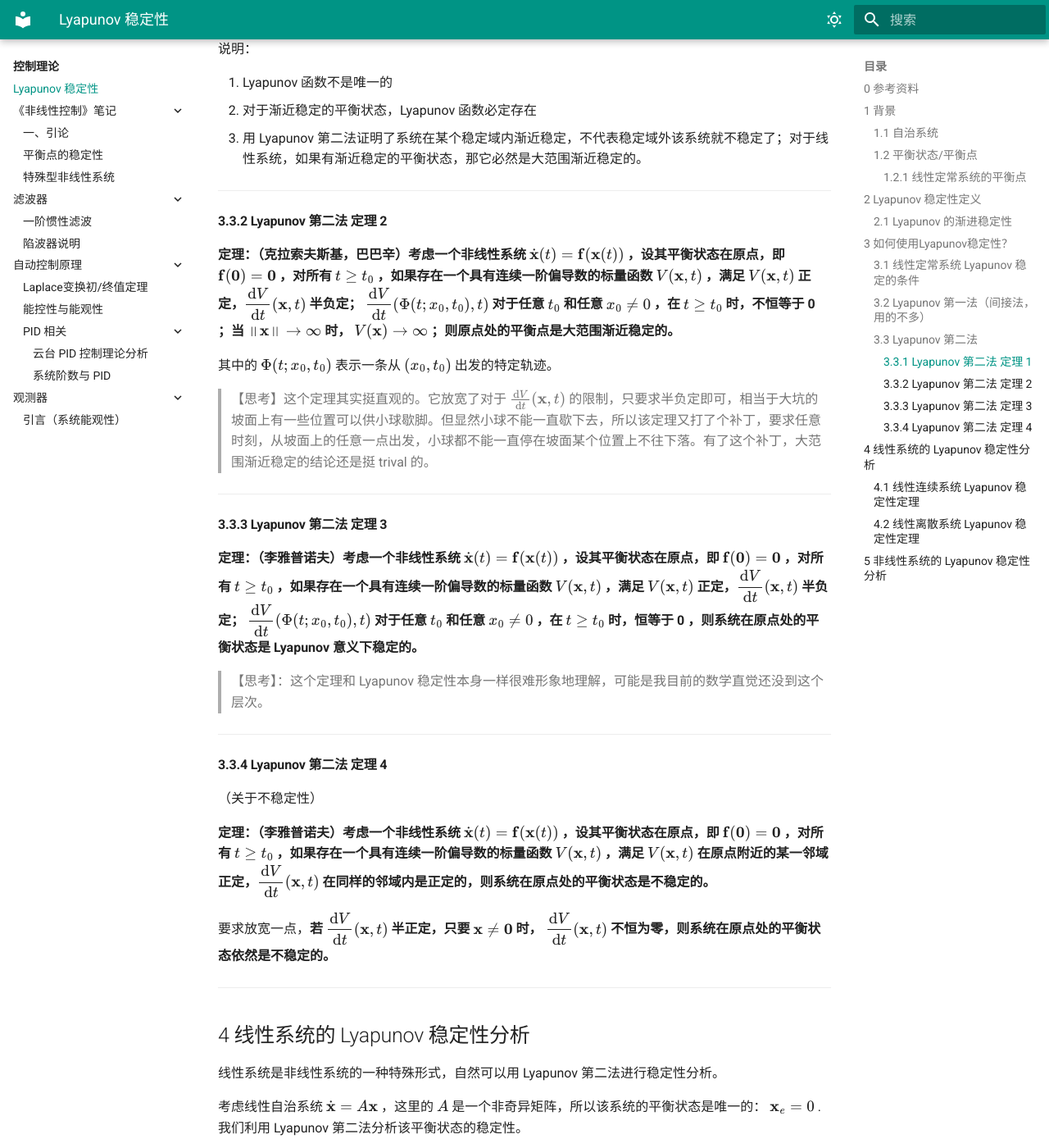
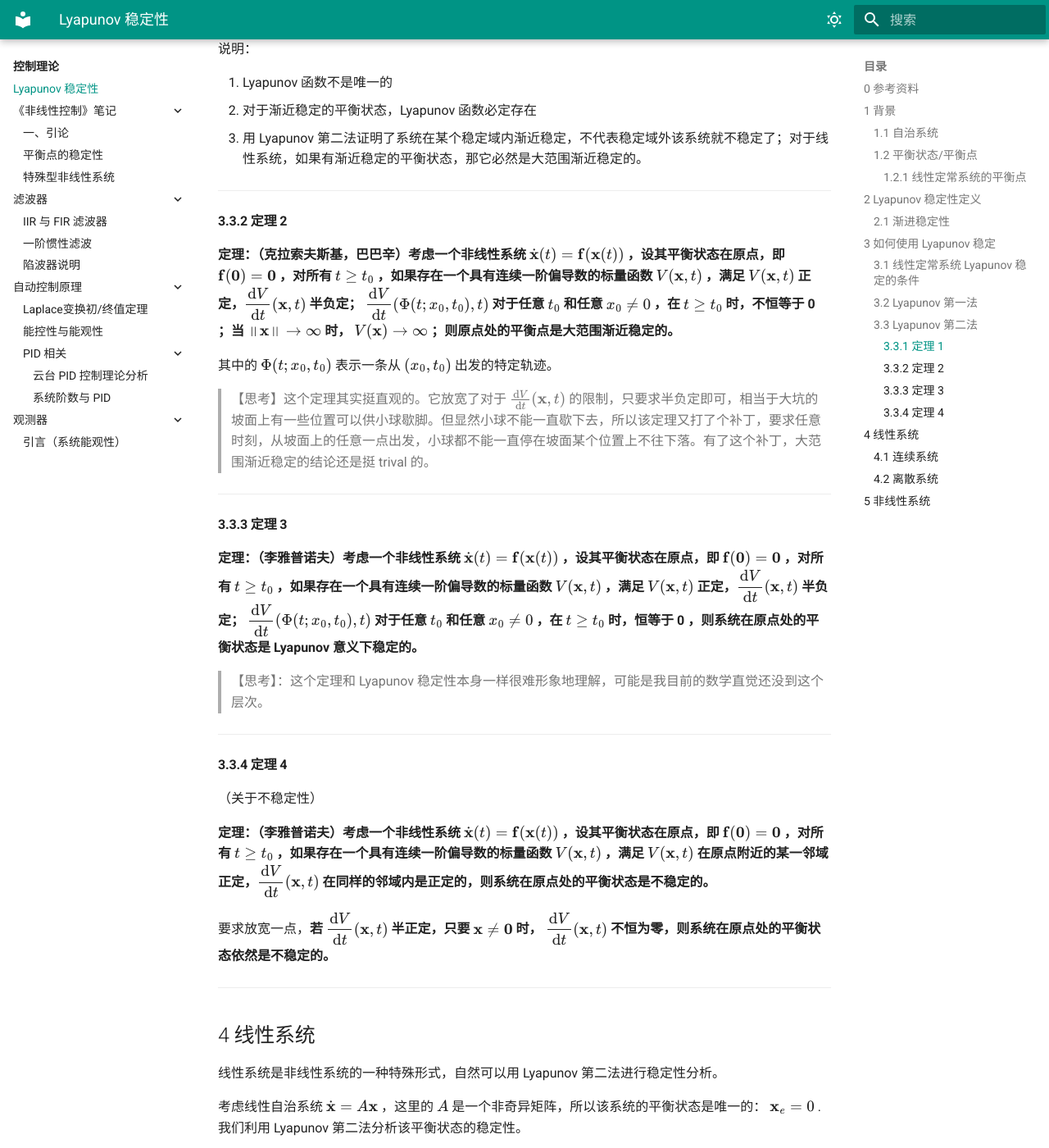
Before and after one commit to cloudmosquito/cloudmosquito.github.io, an MkDocs documentation site: the page built from docs/控制理论/Lyapunov 稳定性.md, in a window 1280 px wide and 1400 px high, scrolled down 6066 px. Shown: the whole window at 82% size. Built offline with MkDocs 1.6.1 and Material for MkDocs 9.7.7, drawn with Linux system fonts in a browser that asks for light colours; some of the changed text lies outside the part shown.

Commit message:
docs: 新增《IIR 与 FIR 滤波器》

```diff
--- a/docs/控制理论/Lyapunov 稳定性.md
+++ b/docs/控制理论/Lyapunov 稳定性.md
@@ -78,7 +78,7 @@
 >
 > 事实上，Lyapunov 稳定性的定义只规定了**系统状态初值在离平衡点无限近的一个邻域内时，系统状态无限趋近于稳定**。而这个新定义则要求系统状态初值在平衡点的任意大邻域内时，系统状态都不发散到无穷。
 
-### 2.1 Lyapunov 的渐进稳定性
+### 2.1 渐进稳定性
 
 ![](./Lyapunov%20稳定性.assets/Lyapunov稳定性分类.png){width=100%}
 
@@ -92,7 +92,7 @@
 
 ---
 
-## 3 如何使用Lyapunov稳定性？
+## 3 如何使用 Lyapunov 稳定
 
 ### 3.1 线性定常系统 Lyapunov 稳定的条件
 
@@ -110,7 +110,7 @@
 
 ---
 
-### 3.2 Lyapunov 第一法（间接法，用的不多）
+### 3.2 Lyapunov 第一法
 
 **基本思路**：对于一个非线性系统，将它在平衡点位置做线性化，然后按照线性系统的方式来判断其Lyapunov稳定性。
 
@@ -160,7 +160,7 @@
 
 ---
 
-#### 3.3.1 Lyapunov 第二法 定理 1
+#### 3.3.1 定理 1
 
 **定理：考虑一个非线性系统 $\dot{\mathbf{x}}(t) = \mathbf{f}(\mathbf{x}(t))$ ，设其平衡状态在原点，即 $\mathbf{f}(\mathbf{0}) = \mathbf{0}$ ，对所有 $t \ge t_0$ ，如果存在一个具有连续一阶偏导数的标量函数 $V(\mathbf{x},t)$ ，满足 $V(\mathbf{x}, t)$ 正定，$\dfrac{\mathrm{d}V}{\mathrm{d}t}(\mathbf{x}, t)$ 负定，则原点处的平衡点是渐近稳定的。**
 
@@ -182,7 +182,7 @@
 
 ---
 
-#### 3.3.2 Lyapunov 第二法 定理 2
+#### 3.3.2 定理 2
 
 **定理：（克拉索夫斯基，巴巴辛）考虑一个非线性系统 $\dot{\mathbf{x}}(t) = \mathbf{f}(\mathbf{x}(t))$ ，设其平衡状态在原点，即 $\mathbf{f}(\mathbf{0}) = \mathbf{0}$ ，对所有 $t \ge t_0$ ，如果存在一个具有连续一阶偏导数的标量函数 $V(\mathbf{x},t)$ ，满足 $V(\mathbf{x}, t)$ 正定，$\dfrac{\mathrm{d}V}{\mathrm{d}t}(\mathbf{x}, t)$ 半负定； $\dfrac{\mathrm{d}V}{\mathrm{d}t}(\Phi(t;x_0,t_0),t)$ 对于任意 $t_0$ 和任意 $x_0 \neq 0$ ，在 $t \ge t_0$ 时，不恒等于 0 ；当 $\left\|\mathbf{x}\right\| \to \infty$ 时， $V(\mathbf{x}) \to \infty$ ；则原点处的平衡点是大范围渐近稳定的。**
 
@@ -192,7 +192,7 @@
 
 ---
 
-#### 3.3.3 Lyapunov 第二法 定理 3
+#### 3.3.3 定理 3
 
 **定理：（李雅普诺夫）考虑一个非线性系统 $\dot{\mathbf{x}}(t) = \mathbf{f}(\mathbf{x}(t))$ ，设其平衡状态在原点，即 $\mathbf{f}(\mathbf{0}) = \mathbf{0}$ ，对所有 $t \ge t_0$ ，如果存在一个具有连续一阶偏导数的标量函数 $V(\mathbf{x},t)$ ，满足 $V(\mathbf{x}, t)$ 正定，$\dfrac{\mathrm{d}V}{\mathrm{d}t}(\mathbf{x}, t)$ 半负定； $\dfrac{\mathrm{d}V}{\mathrm{d}t}(\Phi(t;x_0,t_0),t)$ 对于任意 $t_0$ 和任意 $x_0 \neq 0$ ，在 $t \ge t_0$ 时，恒等于 0 ，则系统在原点处的平衡状态是 Lyapunov 意义下稳定的。**
 
@@ -200,7 +200,7 @@
 
 ---
 
-#### 3.3.4 Lyapunov 第二法 定理 4
+#### 3.3.4 定理 4
 
 （关于不稳定性）
 
@@ -210,7 +210,7 @@
 
 ---
 
-## 4 线性系统的 Lyapunov 稳定性分析
+## 4 线性系统
 
 线性系统是非线性系统的一种特殊形式，自然可以用 Lyapunov 第二法进行稳定性分析。
 
@@ -223,13 +223,13 @@
 &=\mathbf{x}^T(A^TP+PA)\mathbf{x}\\
 &= -\mathbf{x}^TQ\mathbf{x}\end{aligned}$$
 
-根据 [Lyapunov 第二法定理 1](#331-lyapunov-第二法-定理-1)，如果我们能找到正定矩阵 $P,Q$ 满足
+根据 [Lyapunov 第二法定理 1](#331-1)，如果我们能找到正定矩阵 $P,Q$ 满足
 
 $$A^TP+PA+Q = 0 \tag{4-1}$$
 
 则可说明该系统在原点平衡状态渐近稳定。式 (4-1) 被称为 **Lyapunov 方程**。
 
-[根据 Lyapunov 第二法定理 2](#332-lyapunov-第二法-定理-2)，如果我们能找到正定矩阵 $P$ 和半正定矩阵 $Q$ ，并且保证沿系统任意一条不恒为零状态的轨迹， $-\mathbf{x}^TQ\mathbf{x}$ 不恒为 0，同样可以判别系统的渐近稳定性。
+[根据 Lyapunov 第二法定理 2](#332-2)，如果我们能找到正定矩阵 $P$ 和半正定矩阵 $Q$ ，并且保证沿系统任意一条不恒为零状态的轨迹， $-\mathbf{x}^TQ\mathbf{x}$ 不恒为 0，同样可以判别系统的渐近稳定性。
 
 > 线性定常系统 $\dot{\mathbf{x}} = A\mathbf{x} + B\mathbf{u}$ 内稳定，等价于对应自治系统 $\dot{\mathbf{x}} = A\mathbf{x}$ 在原点平衡状态渐近稳定。
 >
@@ -241,7 +241,7 @@
 
 ---
 
-### 4.1 线性连续系统 Lyapunov 稳定性定理
+### 4.1 连续系统
 
 **线性定常连续系统 $\dot{\mathbf{x}} = A\mathbf{x}+B\mathbf{u}$ 渐近稳定的充要条件是：给定任意正定实对称矩阵  $Q$ ，存在正定实对称矩阵 $P$ ，满足 Lyapunov 方程：**
 
@@ -253,15 +253,15 @@
 
 与上一节的讨论相比，该定理对 $P,Q$ 的对称性给出了要求，但我们不应认为这个要求是更高的，事实上，对称和不对称是等价的：
 
-在[二次型与(半)正负定性](../数学/二次型与(半)正负定性.md)一文中我们指出， $\mathbf{x}^TP\mathbf{x} = \mathbf{x}^T\dfrac{P+P^T}{2}\mathbf{x}$ ，因此我们可以用 $\dfrac{P+P^T}{2}$ 这一正定实对称矩阵代替正定实矩阵 $P$ ，而不影响上一节的推导过程。因此，可以认为 $P$ 必然是一个实对称矩阵。从而， $Q = -(A^TP+PA)$ 也是一个实对称矩阵。
+在[二次型与(半)正负定性](../数学/高等代数/二次型与(半)正负定性.md)一文中我们指出， $\mathbf{x}^TP\mathbf{x} = \mathbf{x}^T\dfrac{P+P^T}{2}\mathbf{x}$ ，因此我们可以用 $\dfrac{P+P^T}{2}$ 这一正定实对称矩阵代替正定实矩阵 $P$ ，而不影响上一节的推导过程。因此，可以认为 $P$ 必然是一个实对称矩阵。从而， $Q = -(A^TP+PA)$ 也是一个实对称矩阵。
 
 ---
 
-### 4.2 线性离散系统 Lyapunov 稳定性定理
+### 4.2 离散系统
 
 我们把上文的结论扩展到离散系统。
 
-线性定常离散系统的状态方程为 $\mathbf{x}(k+1) = G\mathbf{x}(k)$ 。我们取一个 Lyapunov 函数 $V(\mathbf{x}(k)) = \mathbf{x}(k)^TP\mathbf{x}(k)$ ，我们同样利用 [Lyapunov 第二法的定理 1](#331-lyapunov-第二法-定理-1) 和 [2](#332-lyapunov-第二法-定理-2) 来说明系统的渐近稳定性：
+线性定常离散系统的状态方程为 $\mathbf{x}(k+1) = G\mathbf{x}(k)$ 。我们取一个 Lyapunov 函数 $V(\mathbf{x}(k)) = \mathbf{x}(k)^TP\mathbf{x}(k)$ ，我们同样利用 [Lyapunov 第二法的定理 1](#331-1) 和 [2](#332-2) 来说明系统的渐近稳定性：
 
 首先，我们需要对 Lyapunov 函数求对时间的一阶偏导数，由于是离散系统，我们采用 $\Delta V(\mathbf{x}) = V(\mathbf{x}(k+1))-V(\mathbf{x}(k))$ 的方式代替求导。
 
@@ -271,7 +271,7 @@
 &= \mathbf{x}(k)^T(G^TPG-P)\mathbf{x}(k)\\
 &= \mathbf{x}(k)^T(-Q)\mathbf{x}(k) \end{aligned}$$
 
-根据 [Lyapunov 第二法定理 1](#331-lyapunov-第二法-定理-1) ，系统在平衡状态 $\mathbf{x}_e = \mathbf{0}$ 的充要条件是 $-Q$ 负定；根据  [Lyapunov 第二法定理 2](#332-lyapunov-第二法-定理-2) ，如果能保证沿系统任意一条不恒为零状态的轨迹， $\mathbf{x}(k)^TQ\mathbf{x}(k)$ 序列不恒为 0 ，则 $-Q$ 可以放宽要求至半负定。
+根据 [Lyapunov 第二法定理 1](#331-1) ，系统在平衡状态 $\mathbf{x}_e = \mathbf{0}$ 的充要条件是 $-Q$ 负定；根据  [Lyapunov 第二法定理 2](#332-2) ，如果能保证沿系统任意一条不恒为零状态的轨迹， $\mathbf{x}(k)^TQ\mathbf{x}(k)$ 序列不恒为 0 ，则 $-Q$ 可以放宽要求至半负定。
 
 写成定理：
 
@@ -283,7 +283,7 @@
 
 ---
 
-## 5 非线性系统的 Lyapunov 稳定性分析
+## 5 非线性系统
 
 **克拉索夫斯基方法：**
 
```
Also changed, not shown: docs/index.md (+2 -0 lines), docs/控制理论/滤波器/IIR 与 FIR 滤波器.md (added, +106 -0 lines), docs/控制理论/自动控制原理/PID 相关/系统阶数与 PID.md (+8 -8 lines), docs/控制理论/滤波器/IIR 与 FIR 滤波器.assets/双向滤波.png (added).
